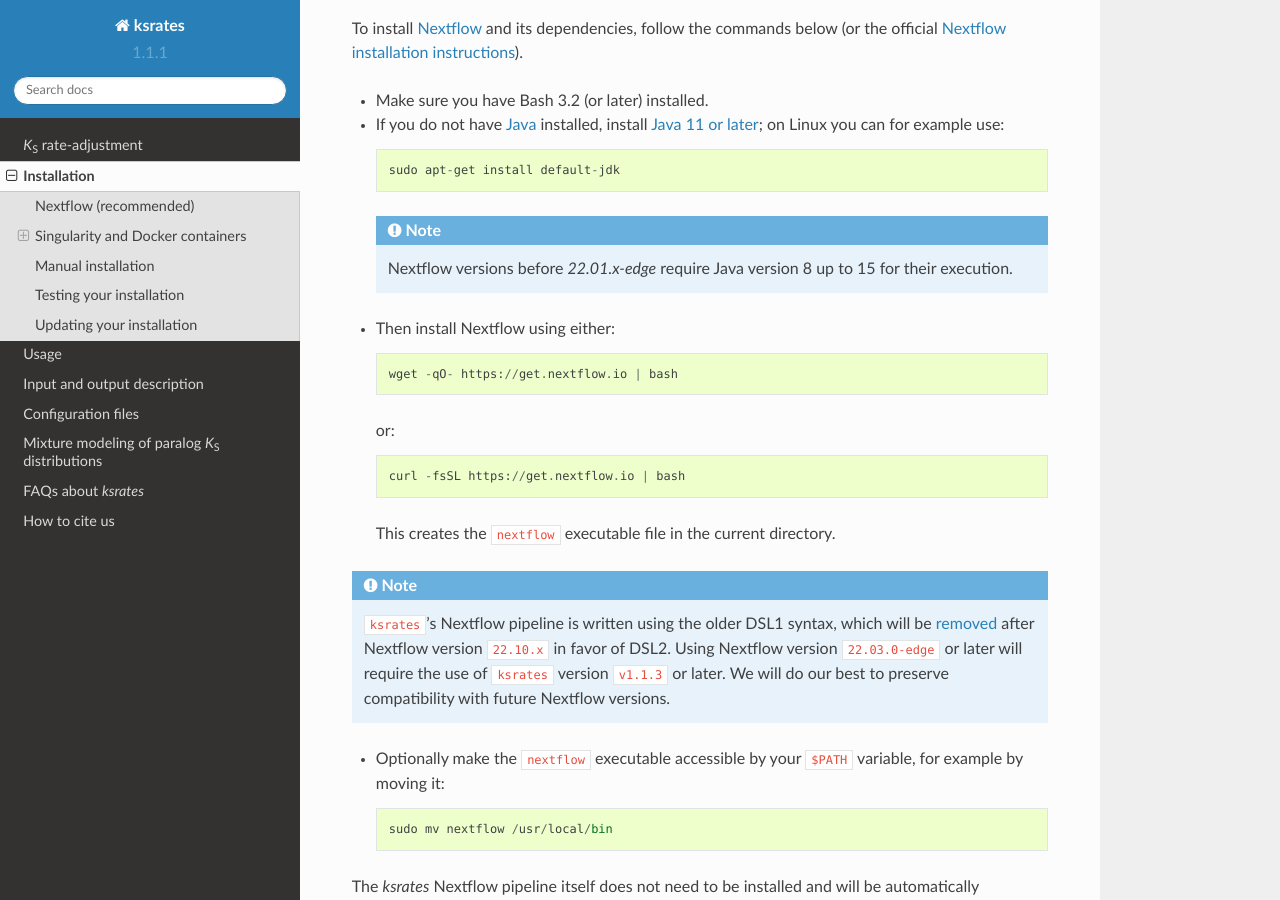
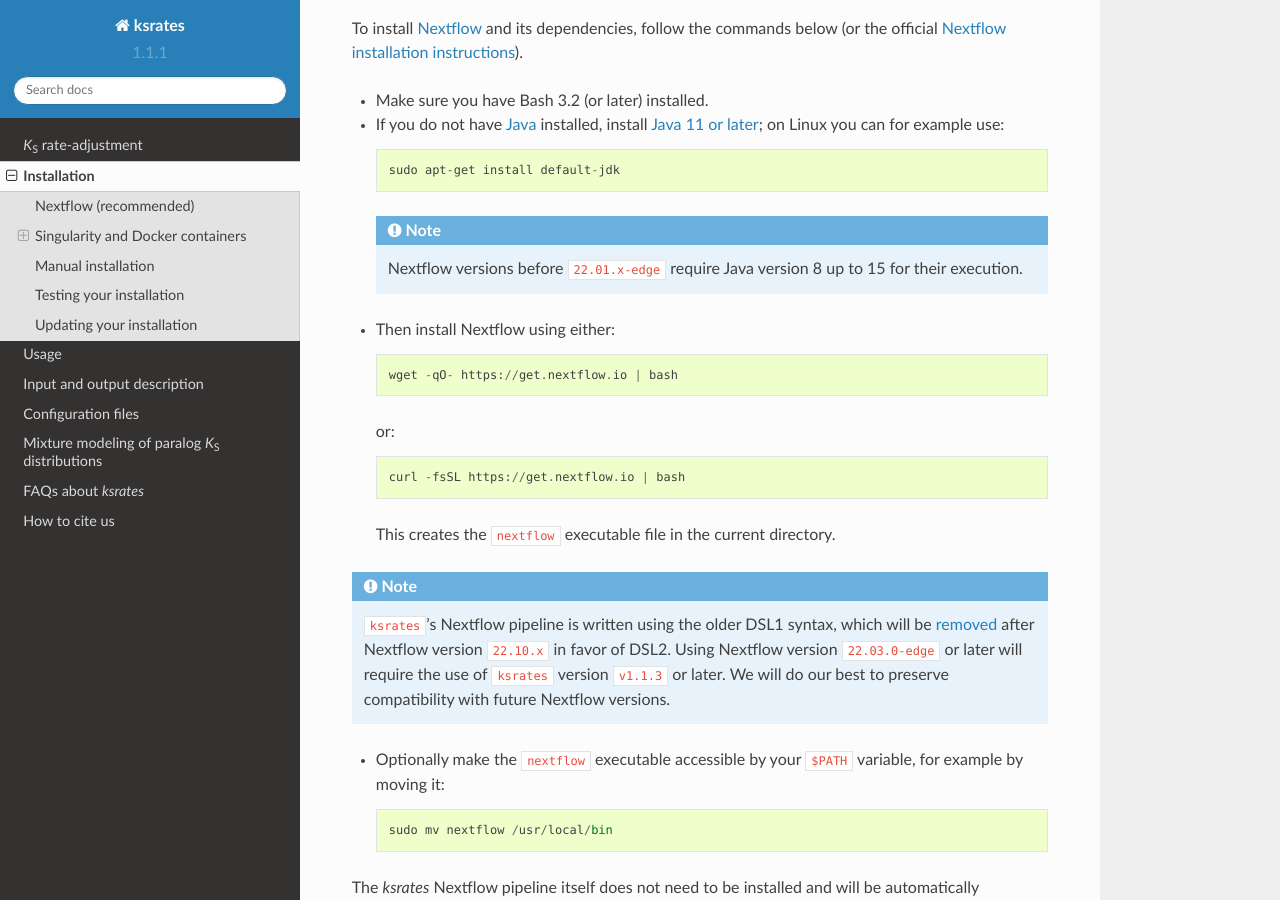
Before and after one commit to VIB-PSB/ksrates, a Sphinx documentation site: the page built from doc/source/installation.rst, in a window 1280 px wide and 900 px high, scrolled down 583 px. Built offline with Sphinx 7.4.7 and the Read the Docs theme 2.0.0, drawn with Linux system fonts in a browser that asks for light colours.

Commit message:
Fix font style in docs

```diff
--- a/doc/source/installation.rst
+++ b/doc/source/installation.rst
@@ -21,7 +21,7 @@
         sudo apt-get install default-jdk
 
    .. note::
-      Nextflow versions before `22.01.x-edge` require Java version 8 up to 15 for their execution.
+      Nextflow versions before ``22.01.x-edge`` require Java version 8 up to 15 for their execution.
 
 *   Then install Nextflow using either::
 
```
